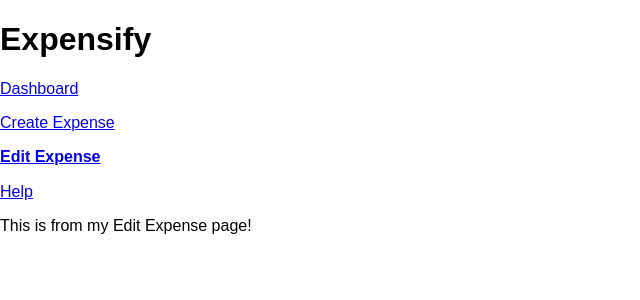
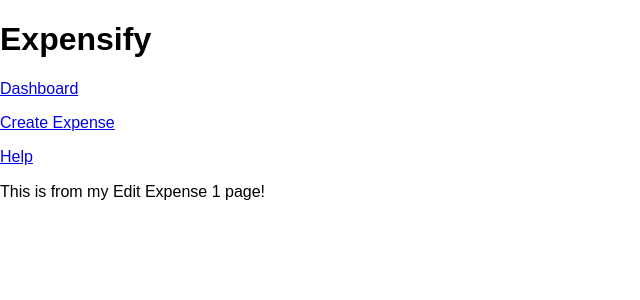
Before and after one commit to akhilome/expensify, a React app: page /edit/1 in a window 1280 px wide. Shown: the top 300 px of the page, without its empty margins (0-640 px from the left). Built offline with nearby package versions, Linux system fonts and the light colour scheme.

Commit message:
learn about route query strings and url params
+ make the editPage route dynamic

```diff
--- a/src/components/EditExpensePage.jsx
+++ b/src/components/EditExpensePage.jsx
@@ -1,8 +1,8 @@
 import React from 'react';
 
-const EditExpensePage = () => (
+const EditExpensePage = (props) => (
   <div>
-    <p>This is from my Edit Expense page!</p>
+    <p>This is from my Edit Expense {props.match.params.id} page!</p>
   </div>
 );
 
--- a/src/components/Header.jsx
+++ b/src/components/Header.jsx
@@ -6,7 +6,6 @@
     <h1>Expensify</h1>
     <p><NavLink activeClassName='is-active' to='/' exact>Dashboard</NavLink></p>
     <p><NavLink activeClassName='is-active' to='/create'>Create Expense</NavLink></p>
-    <p><NavLink activeClassName='is-active' to='/edit'>Edit Expense</NavLink></p>
     <p><NavLink activeClassName='is-active' to='/help'>Help</NavLink></p>
   </header>
 );
--- a/src/routers/AppRouter.jsx
+++ b/src/routers/AppRouter.jsx
@@ -14,7 +14,7 @@
       <Switch>
         <Route path='/' exact component={ExpenseDashboardPage} />
         <Route path='/create' component={AddExpensePage} />
-        <Route path='/edit' component={EditExpensePage}/>
+        <Route path='/edit/:id' component={EditExpensePage}/>
         <Route path='/help' component={HelpPage}/>
         <Route component={NotFoundPage} />
       </Switch>
```
